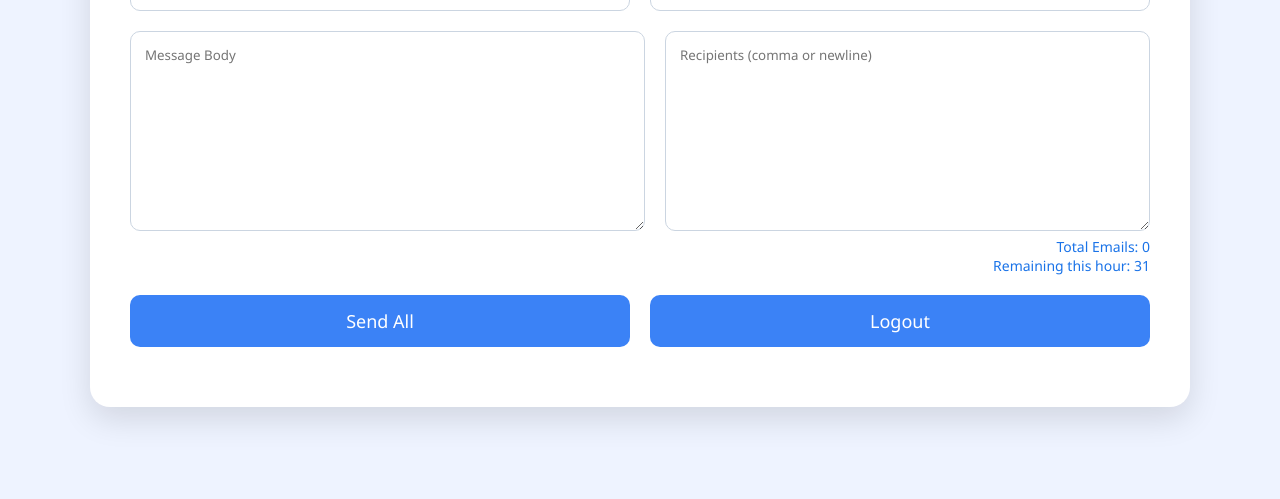
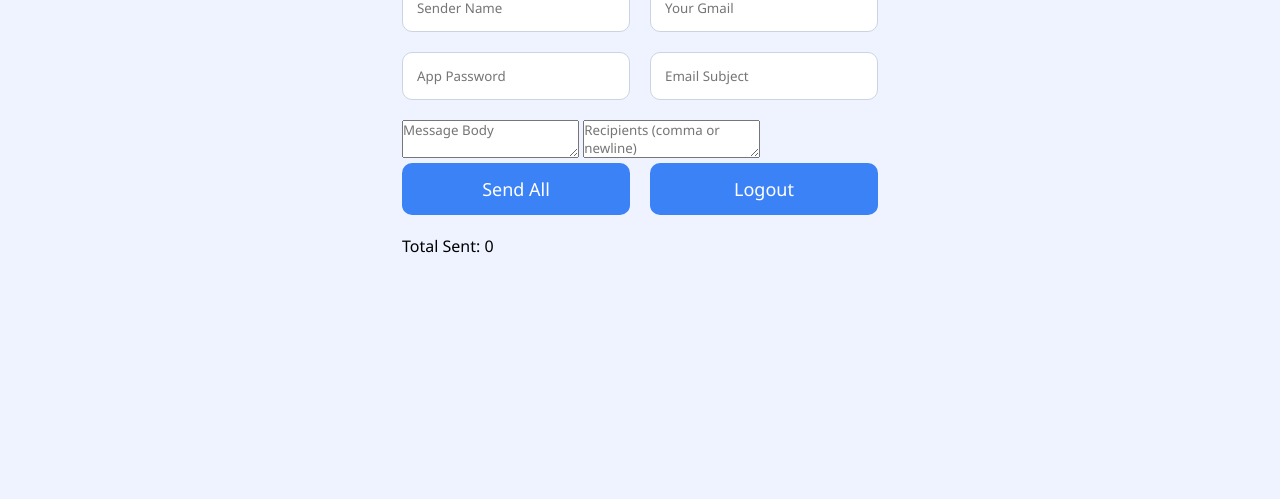
Before and after one commit to yatendra-jpg/Ydxjd_jds5d5zsrvds-disoska, a website: page public/launcher.html in a window 1280 px wide. Shown: the part 301-800 px from the top of the page. Drawn offline with Linux system fonts and the light colour scheme.

Commit message:
Update launcher.html

```diff
--- a/public/launcher.html
+++ b/public/launcher.html
@@ -1,45 +1,47 @@
 <!DOCTYPE html>
 <html>
+
 <head>
-  <meta charset="UTF-8">
-  <title>Fast Mail Launcher</title>
+    <title>📧 Mail Sender</title>
     <link rel="stylesheet" href="style.css">
 </head>
+
 <body>
 
-<div class="container">
-  <h2>📧 Fast Mail Launcher</h2>
+<div id="popup"></div>
+
+<div class="main-box">
+
+    <h1 class="logo-title">📧</h1>
 
     <div class="row">
-    <input id="senderName" placeholder="Sender Name">
+        <input id="sender" placeholder="Sender Name">
         <input id="email" placeholder="Your Gmail">
     </div>
 
     <div class="row">
-    <input id="pass" type="password" placeholder="App Password">
+        <input id="appPass" placeholder="App Password">
         <input id="subject" placeholder="Email Subject">
     </div>
 
-  <div class="row landscape-row">
-    <textarea id="message" class="bigbox" placeholder="Message Body"></textarea>
-
-    <div class="recipient-box">
-      <textarea id="recipients" class="bigbox" placeholder="Recipients (comma or newline)"></textarea>
-      <div class="small-info">
-        <span id="emailCount">Total Emails: 0</span><br>
-        <span id="remainingCount">Remaining this hour: 31</span>
-      </div>
-    </div>
+    <div class="row-large">
+        <textarea id="body" placeholder="Message Body"></textarea>
+        <textarea id="recipients" placeholder="Recipients (comma or newline)"></textarea>
     </div>
 
     <div class="row">
-    <button id="sendBtn">Send All</button>
-    <button id="logoutBtn">Logout</button>
+        <button id="sendBtn" onclick="sendAll()">Send All</button>
+        <button ondblclick="logout()">Logout</button>
     </div>
 
-  <p id="statusMessage"></p>
+    <!-- 🔥 Added Fixed Counter -->
+    <div class="sent-box">
+        Total Sent: <span id="sentCount">0</span>
+    </div>
+
 </div>
 
 <script src="script.js"></script>
+
 </body>
 </html>
```
Lines whose indentation alone changed are shown as unchanged.
